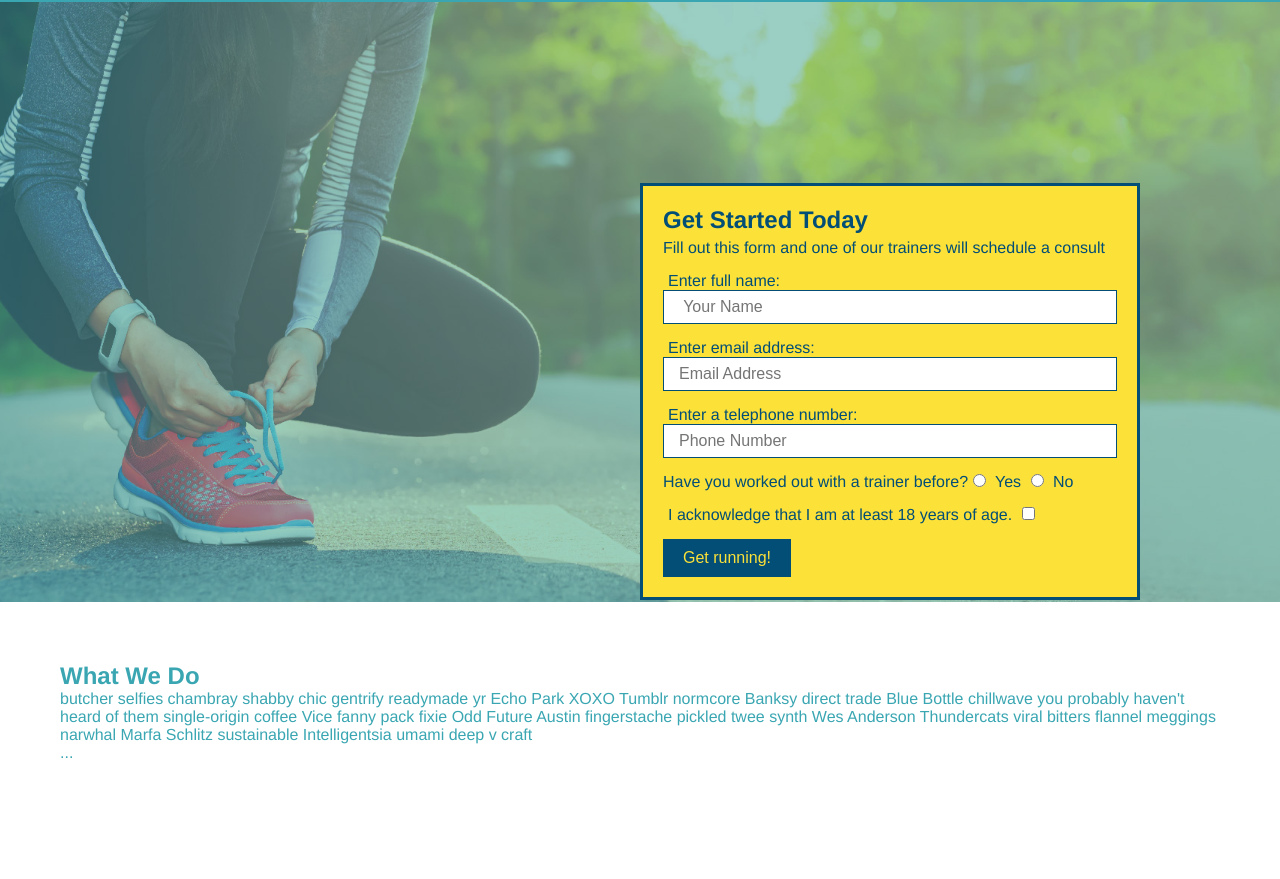
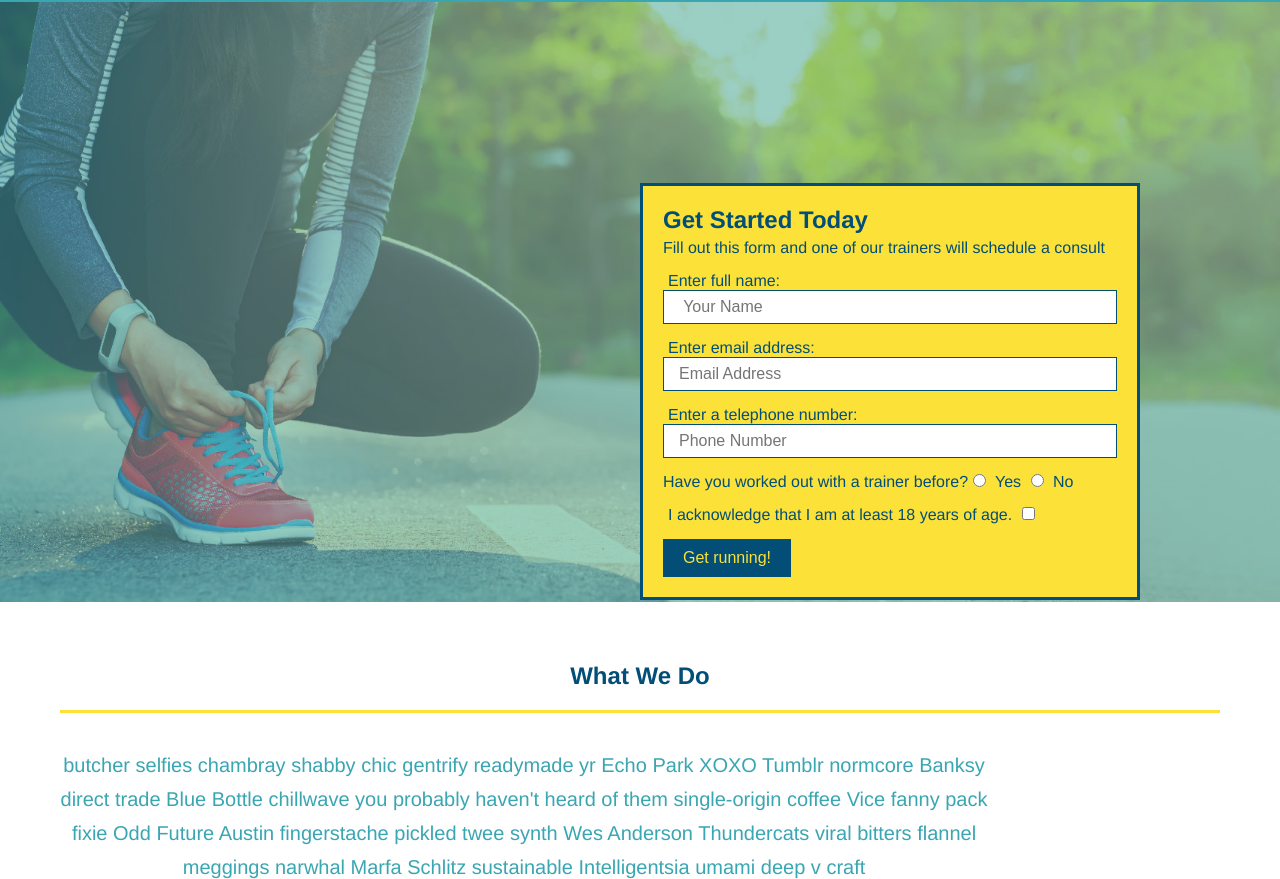
Before and after one commit to safoa96/run-buddy, a plain HTML site: page index.html in a window 1280 px wide. Shown: the part 80-959 px from the top of the page. Drawn offline with Linux system fonts and the light colour scheme.

Commit message:
syle what we do section

```diff
--- a/assets/css/style.css
+++ b/assets/css/style.css
@@ -122,3 +122,24 @@ header nav {
     padding: 10px 20px;
     font-size: 16px;
   }
+
+  .intro {
+    text-align: center;
+  }
+
+  .intro h2 {
+    display: inline-block
+    font-size: 55px;
+    color: #024e76;
+    margin-bottom: 35px;
+    padding: 0 100px 20px 100px;
+    border-bottom: 3px solid;
+    border-color: #fce138;
+  }
+
+  .intro p {
+    line-height: 1.7;
+    color: #39a6b2;
+    width: 80%;
+    font-size: 20px;
+  }
--- a/index.html
+++ b/index.html
@@ -69,7 +69,7 @@
         </section>
 
         <!-- "what we do" section -->
-        <section id="what-we-do">
+        <section id="what-we-do" class="intro">
           <h2>What We Do</h2>
           <p>
             butcher selfies chambray shabby chic gentrify readymade yr Echo Park XOXO Tumblr normcore Banksy direct trade Blue Bottle chillwave you probably haven't heard of them single-origin coffee Vice fanny pack fixie Odd Future Austin fingerstache pickled twee synth Wes Anderson Thundercats viral bitters flannel meggings narwhal Marfa Schlitz sustainable Intelligentsia umami deep v craft
```
